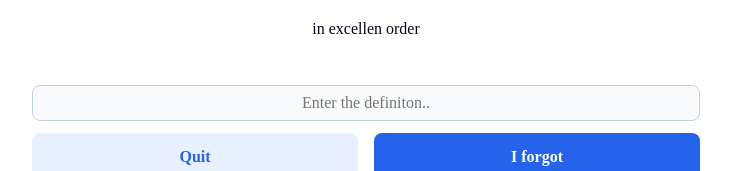
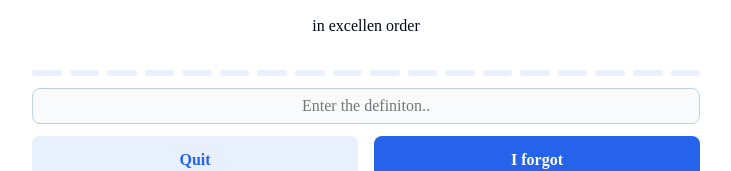
Before and after one commit to amon-sudo/REACT-APP, a React (Vite) app: page / in a window 1280 px wide. Shown: the part 224-395 px from the top of the page, without its empty margins (274-1005 px from the left). Built offline with nearby package versions, Linux system fonts and the light colour scheme; a web font is replaced by a local one.

Commit message:
still on the challenge page, it is a real challenge

```diff
--- a/src/index.css
+++ b/src/index.css
@@ -208,6 +208,19 @@ section{
   gap: 0.5rem;
 
 }
+.helper div div{
+  background: var(--color-link-transparent);
+  height: 6px;
+  flex: 1;
+  border-radius: var(--border-radius-small);
+}
+.correct{
+  background: var(--color-link) !important;
+
+}
+.incorrect{
+  background-color: oklch(.656 .241 354.308) !important;
+}
 /* PORTAL */
 
 /* FOOTER */
```
